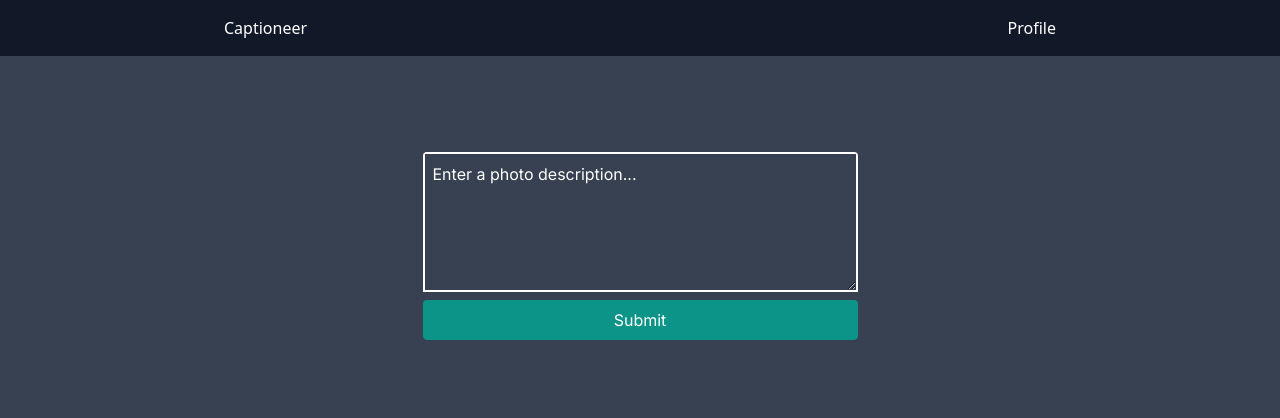
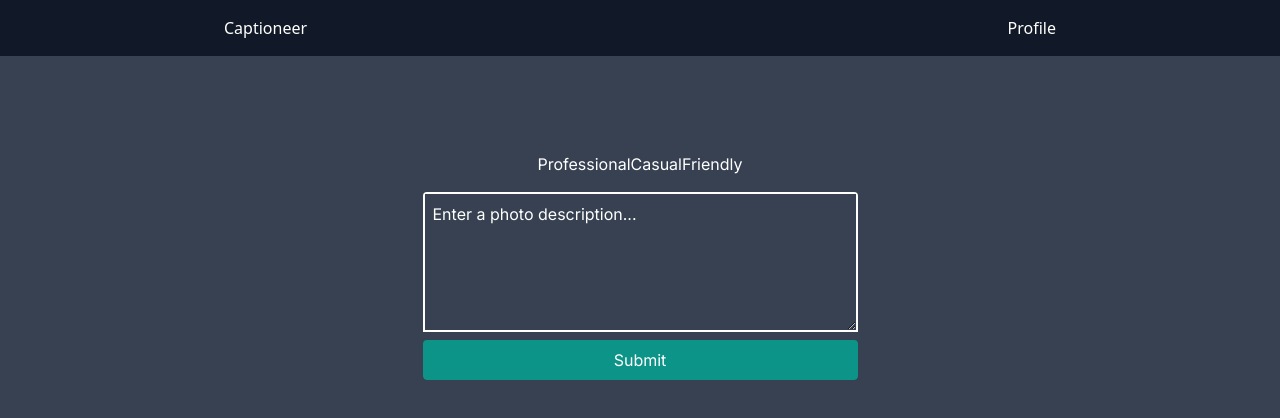
Before and after one commit to demirsergen/prompting, a Next.js app: page / in a window 1280 px wide. Shown: the top 418 px of the page. Built offline with nearby package versions, Linux system fonts and the light colour scheme.

Commit message:
add tone buttons

```diff
--- a/src/pages/index.js
+++ b/src/pages/index.js
@@ -2,6 +2,7 @@ import { Inter } from 'next/font/google';
 import { useEffect, useState } from 'react';
 import Response from '@/components/Response';
 import Form from '@/components/Form';
+import ToneButtons from '@/components/ToneButtons';
 
 const inter = Inter({ subsets: ['latin'] });
 
@@ -35,6 +36,7 @@ export default function Home() {
     <main
       className={`flex min-h-screen flex-col bg-gray-700 text-white items-center p-24 gap-4 ${inter.className}`}
     >
+      <ToneButtons />
       <Form getInput={getInput} />
       <Response response={response} />
     </main>
```
